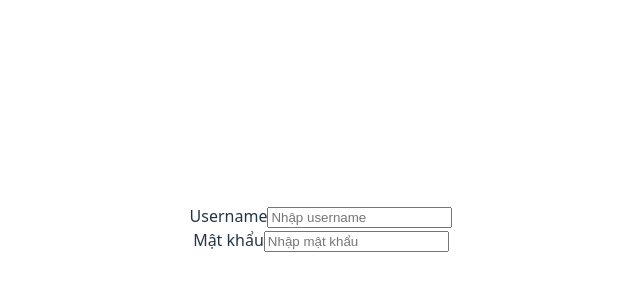
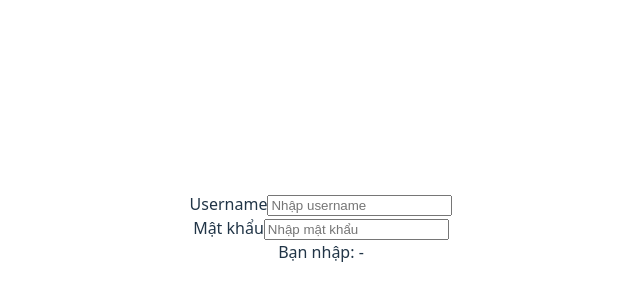
Before and after one commit to danh23wa/BT-S2, a React (Vite) app: page / in a window 1280 px wide. Shown: the part 172-472 px from the top of the page, without its empty margins (319-959 px from the left). Built offline with nearby package versions, Linux system fonts and the light colour scheme.

Commit message:
[Update] btnLogin

```diff
--- /dev/null
+++ b/src/pages/home.tsx
@@ -0,0 +1,11 @@
+import React from "react";
+
+const Home: React.FC = () => {
+  return (
+    <div className="p-6 text-xl font-bold text-green-600">
+      🎉 Chào mừng bạn đã đăng nhập thành công!
+    </div>
+  );
+};
+
+export default Home;
--- a/src/pages/login.tsx
+++ b/src/pages/login.tsx
@@ -3,6 +3,9 @@ import React, { useState } from "react";
 const LoginForm: React.FC = () => {
   const [username, setUsername] = useState("");
   const [matKhau, setMatKhau] = useState("");
+
+
+
   return (
     <div className="flex flex-col gap-4 w-64">
       {/* Username */}
@@ -33,6 +36,10 @@ const LoginForm: React.FC = () => {
           className="border rounded-md px-3 py-2 focus:outline-none focus:ring-2 focus:ring-blue-500"
         />
       </div>
+      {/* Debug hiển thị giá trị nhập */}
+      <div className="text-sm text-gray-500">
+        Bạn nhập: {username} - {matKhau}
+      </div>
 
     </div>
   );
```
